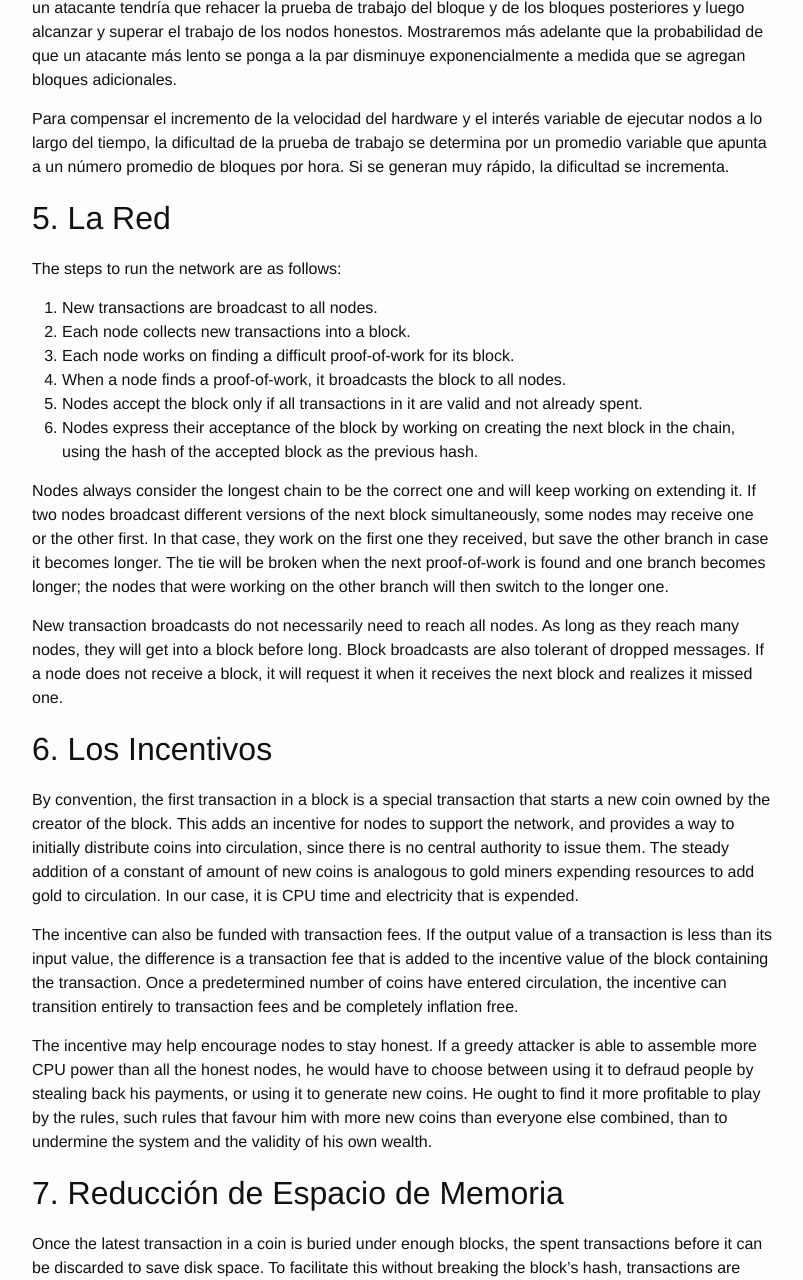
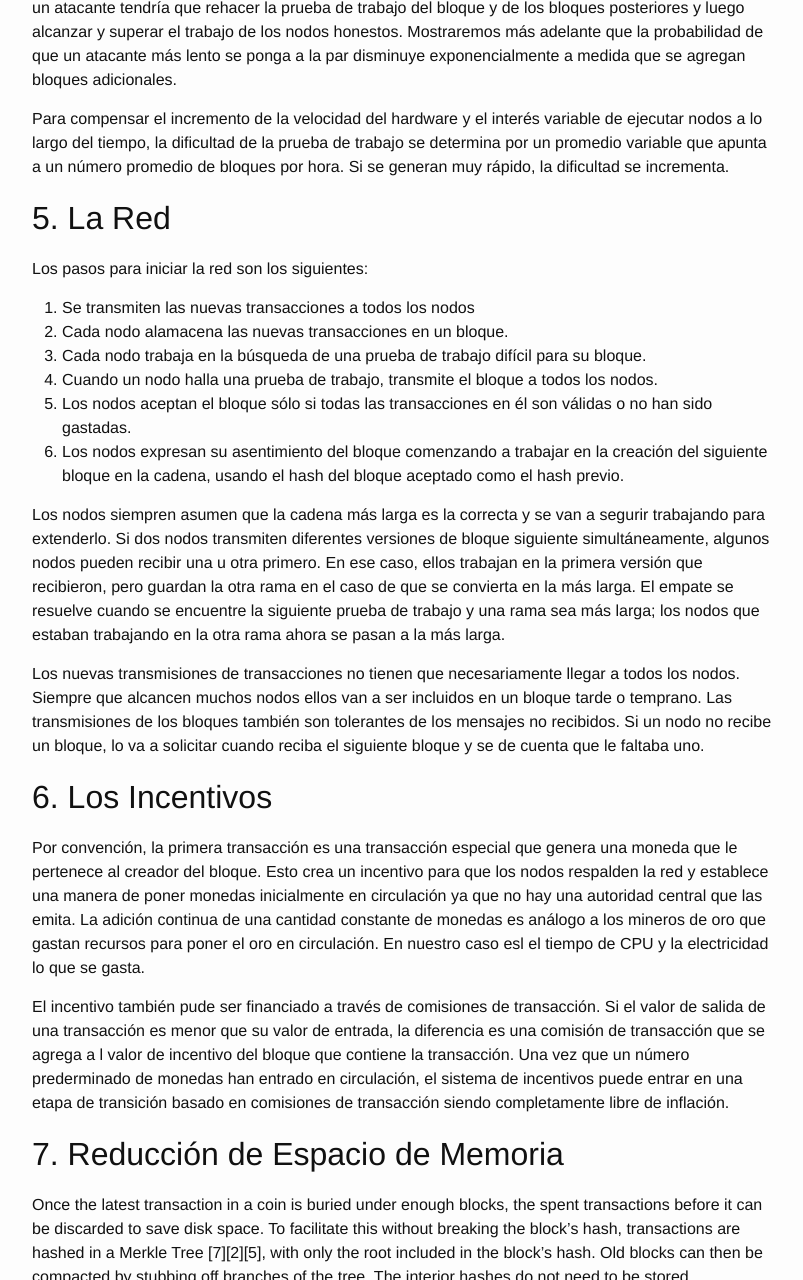
Before and after one commit to leomartinez2019/cripto-content, a Jekyll site: the page built from _posts/2018-12-27-welcome-to-jekyll.markdown, in a window 1280 px wide and 1400 px high, scrolled down 3392 px, cut to the strip 0-1280 px from the top of the window. Shown: the whole strip, without its empty margins (238-1041 px from the left). Built offline with Jekyll 4.4.1, drawn with Linux system fonts in a browser that asks for light colours; formulas are drawn with MathJax 3.

Commit message:
add incentivos part

```diff
--- a/_posts/2018-12-27-welcome-to-jekyll.markdown
+++ b/_posts/2018-12-27-welcome-to-jekyll.markdown
@@ -91,39 +91,29 @@ que apunta a un número promedio de bloques por hora. Si se generan muy rápido,
 
 ## 5. La Red
 
-The steps to run the network are as follows:
+Los pasos para iniciar la red son los siguientes:
 
-1. New transactions are broadcast to all nodes.
-2. Each node collects new transactions into a block.
-3. Each node works on finding a difficult proof-of-work for its block.
-4. When a node finds a proof-of-work, it broadcasts the block to all nodes.
-5. Nodes accept the block only if all transactions in it are valid and not already spent.
-6. Nodes express their acceptance of the block by working on creating the next block in the chain, using the hash of the accepted block as the previous hash.
+1. Se transmiten las nuevas transacciones a todos los nodos
+2. Cada nodo alamacena las nuevas transacciones en un bloque.
+3. Cada nodo trabaja en la búsqueda de una prueba de trabajo difícil para su bloque.
+4. Cuando un nodo halla una prueba de trabajo, transmite el bloque a todos los nodos.
+5. Los nodos aceptan el bloque sólo si todas las transacciones en él son válidas o no han sido gastadas.
+6. Los nodos expresan su asentimiento del bloque comenzando a trabajar en la creación del siguiente bloque en la cadena, usando el hash del bloque aceptado como el hash previo.
 
-Nodes always consider the longest chain to be the correct one and will keep working on extending it.
-If two nodes broadcast different versions of the next block simultaneously, some nodes may receive one or the other first.
-In that case, they work on the first one they received, but save the other branch in case it becomes longer.
-The tie will be broken when the next proof-of-work is found and one branch becomes longer; the nodes that were working on the other branch will then switch to the longer one.
 
-New transaction broadcasts do not necessarily need to reach all nodes.
-As long as they reach many nodes, they will get into a block before long.
-Block broadcasts are also tolerant of dropped messages.
-If a node does not receive a block, it will request it when it receives the next block and realizes it missed one.
+Los nodos siempren asumen que la cadena más larga es la correcta y se van a segurir trabajando para extenderlo.
+Si dos nodos transmiten diferentes versiones de bloque siguiente simultáneamente, algunos nodos pueden recibir una u otra primero. En ese caso, ellos trabajan en la primera versión que recibieron, pero guardan la otra rama
+en el caso de que se convierta en la más larga. El empate se resuelve cuando se encuentre la siguiente prueba de trabajo y una rama sea más larga; los nodos que estaban trabajando en la otra rama ahora se pasan a la más larga.
+
+Los nuevas transmisiones de transacciones no tienen que necesariamente llegar a todos los nodos. Siempre que alcancen muchos nodos ellos van a ser incluidos en un bloque tarde o temprano. Las transmisiones de los bloques también son tolerantes de los mensajes no recibidos. Si un nodo no recibe un bloque, lo va a solicitar cuando reciba el siguiente bloque y se de cuenta que le faltaba uno.
 
 ## 6. Los Incentivos
 
-By convention, the first transaction in a block is a special transaction that starts a new coin owned by the creator of the block.
-This adds an incentive for nodes to support the network, and provides a way to initially distribute coins into circulation, since there is no central authority to issue them.
-The steady addition of a constant of amount of new coins is analogous to gold miners expending resources to add gold to circulation.
-In our case, it is CPU time and electricity that is expended.
+Por convención, la primera transacción es una transacción especial que genera una moneda que le pertenece al creador del bloque. Esto crea un incentivo para que los nodos respalden la red y establece una manera de poner monedas inicialmente en circulación ya que no hay una autoridad central que las emita.
+La adición continua de una cantidad constante de monedas es análogo a los mineros de oro que gastan recursos para poner el oro en circulación. En nuestro caso esl el tiempo de CPU y la electricidad lo que se gasta.
 
-The incentive can also be funded with transaction fees.
-If the output value of a transaction is less than its input value, the difference is a transaction fee that is added to the incentive value of the block containing the transaction.
-Once a predetermined number of coins have entered circulation, the incentive can transition entirely to transaction fees and be completely inflation free.
-
-The incentive may help encourage nodes to stay honest.
-If a greedy attacker is able to assemble more CPU power than all the honest nodes, he would have to choose between using it to defraud people by stealing back his payments, or using it to generate new coins.
-He ought to find it more profitable to play by the rules, such rules that favour him with more new coins than everyone else combined, than to undermine the system and the validity of his own wealth.
+El incentivo también pude ser financiado a través de comisiones de transacción. Si el valor de salida de una transacción es menor que su valor de entrada, la diferencia es una comisión de transacción que se agrega a l valor de incentivo del bloque que contiene la transacción.
+Una vez que un número prederminado de monedas han entrado en circulación, el sistema de incentivos puede entrar en una etapa de transición basado en comisiones de transacción siendo completamente libre de inflación.
 
 ## 7. Reducción de Espacio de Memoria
 
```
Also changed, not shown: other parts of _posts/2018-12-27-welcome-to-jekyll.markdown (+1 -1 lines), images/transactions.svg, 3 other files.
